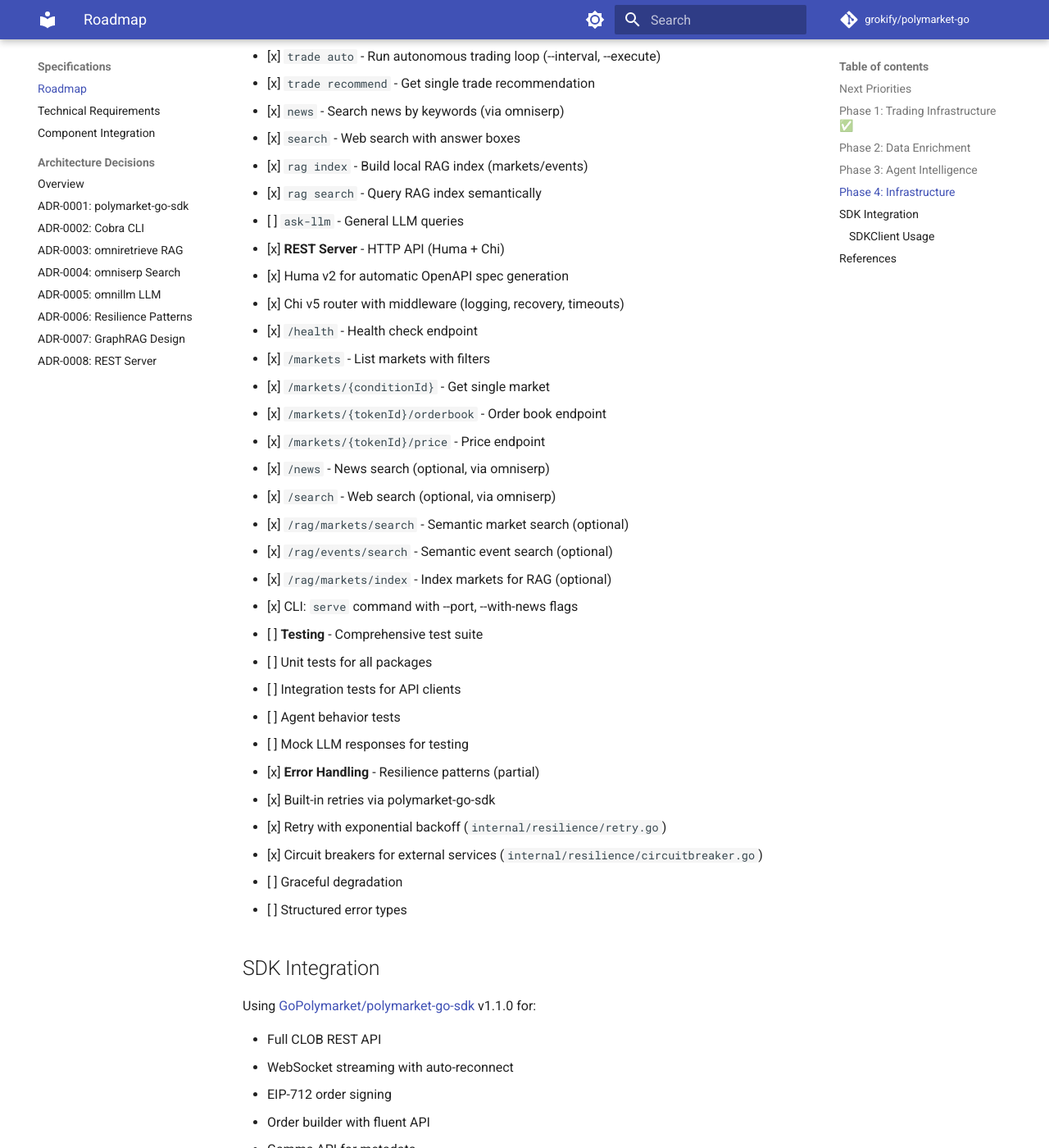
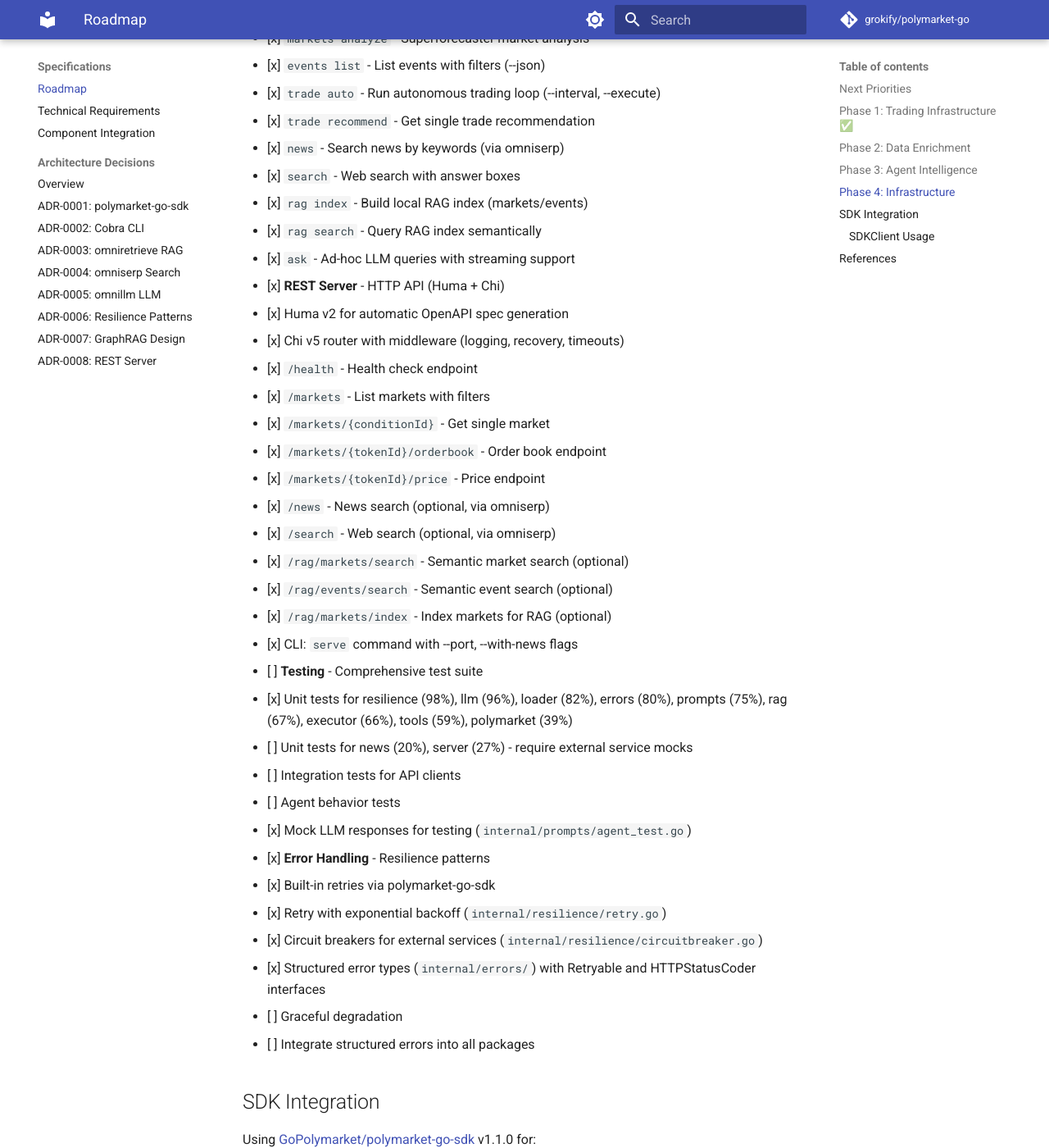
Before and after one commit to grokify/polymarket-go, an MkDocs documentation site: the page built from docs/specs/ROADMAP.md, in a window 1280 px wide and 1400 px high, scrolled down 4272 px. Shown: the whole window at 82% size. Built offline with MkDocs 1.6.1 and Material for MkDocs 9.7.7, drawn with Linux system fonts in a browser that asks for light colours; comment, search, counter and statistics services are not loaded; some of the changed text lies outside the part shown.

Commit message:
docs: update ROADMAP with improved test coverage
- Update Next Priorities: polymarket and executor coverage improved
- Update Testing section with current coverage percentages
- Note news (20%) and server (27%) need integration tests

Co-Authored-By: Claude Opus 4.5 <noreply@anthropic.com>

```diff
--- a/docs/specs/ROADMAP.md
+++ b/docs/specs/ROADMAP.md
@@ -6,10 +6,11 @@ Feature parity roadmap for polymarket-go vs [Polymarket/agents](https://github.c
 
 | Priority | Task | Rationale |
 |----------|------|-----------|
-| 1 | **Testing** | Required for production readiness and CI/CD |
+| 1 | **Boost Test Coverage** | news (20%), server (27%) need integration tests |
 | 2 | **Market Creation Agent** | Novel AI feature for suggesting new prediction markets |
 | 3 | **Position Maintenance** | Needed for fully autonomous trading |
-| 4 | **Structured Error Types** | Better error handling and debugging |
+| 4 | **Persistent RAG Store** | pgvector for production RAG persistence |
+| 5 | **Trade Execution** | Implement actual order placement (currently stubbed) |
 
 ## Phase 1: Trading Infrastructure ✅
 
@@ -147,7 +148,7 @@ Production readiness and tooling.
   - [x] `search` - Web search with answer boxes
   - [x] `rag index` - Build local RAG index (markets/events)
   - [x] `rag search` - Query RAG index semantically
-  - [ ] `ask-llm` - General LLM queries
+  - [x] `ask` - Ad-hoc LLM queries with streaming support
 
 - [x] **REST Server** - HTTP API (Huma + Chi)
   - [x] Huma v2 for automatic OpenAPI spec generation
@@ -165,17 +166,19 @@ Production readiness and tooling.
   - [x] CLI: `serve` command with --port, --with-news flags
 
 - [ ] **Testing** - Comprehensive test suite
-  - [ ] Unit tests for all packages
+  - [x] Unit tests for resilience (98%), llm (96%), loader (82%), errors (80%), prompts (75%), rag (67%), executor (66%), tools (59%), polymarket (39%)
+  - [ ] Unit tests for news (20%), server (27%) - require external service mocks
   - [ ] Integration tests for API clients
   - [ ] Agent behavior tests
-  - [ ] Mock LLM responses for testing
+  - [x] Mock LLM responses for testing (`internal/prompts/agent_test.go`)
 
-- [x] **Error Handling** - Resilience patterns (partial)
+- [x] **Error Handling** - Resilience patterns
   - [x] Built-in retries via polymarket-go-sdk
   - [x] Retry with exponential backoff (`internal/resilience/retry.go`)
   - [x] Circuit breakers for external services (`internal/resilience/circuitbreaker.go`)
+  - [x] Structured error types (`internal/errors/`) with Retryable and HTTPStatusCoder interfaces
   - [ ] Graceful degradation
-  - [ ] Structured error types
+  - [ ] Integrate structured errors into all packages
 
 ## SDK Integration
 
```
